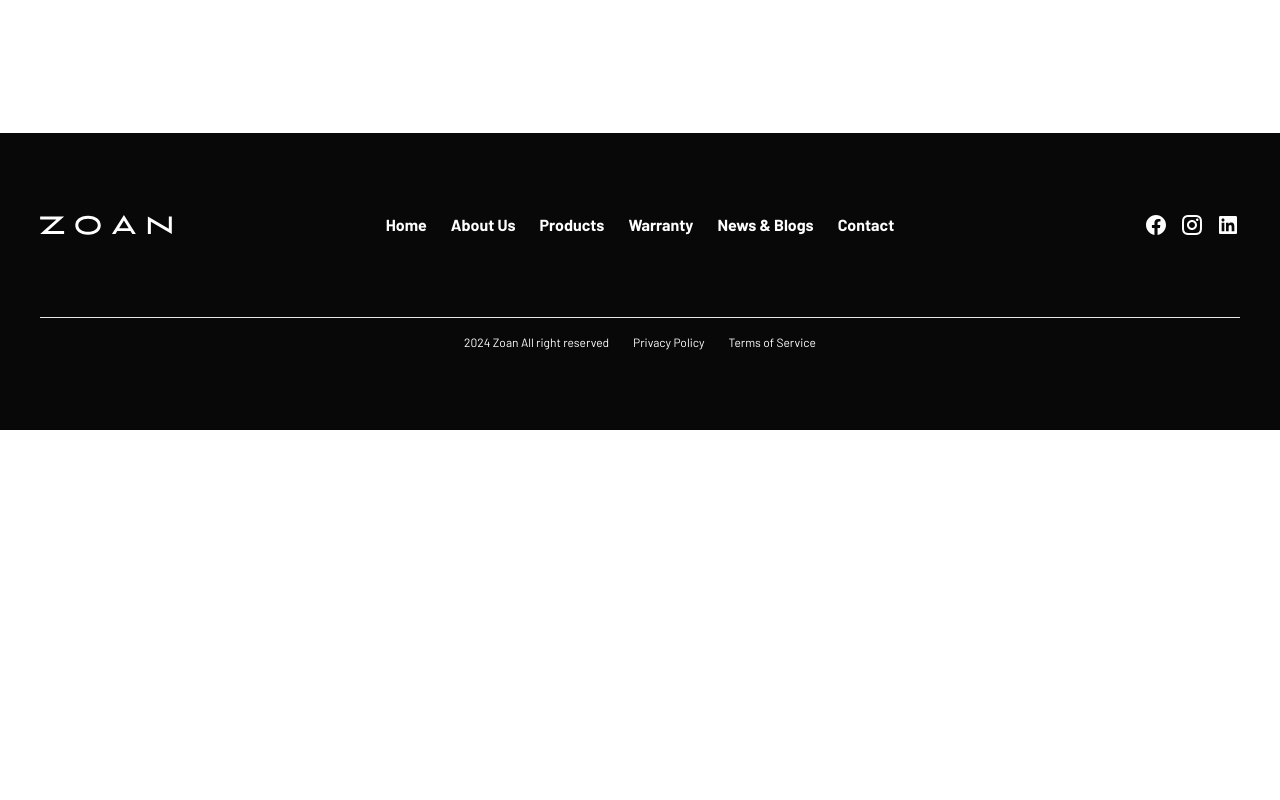
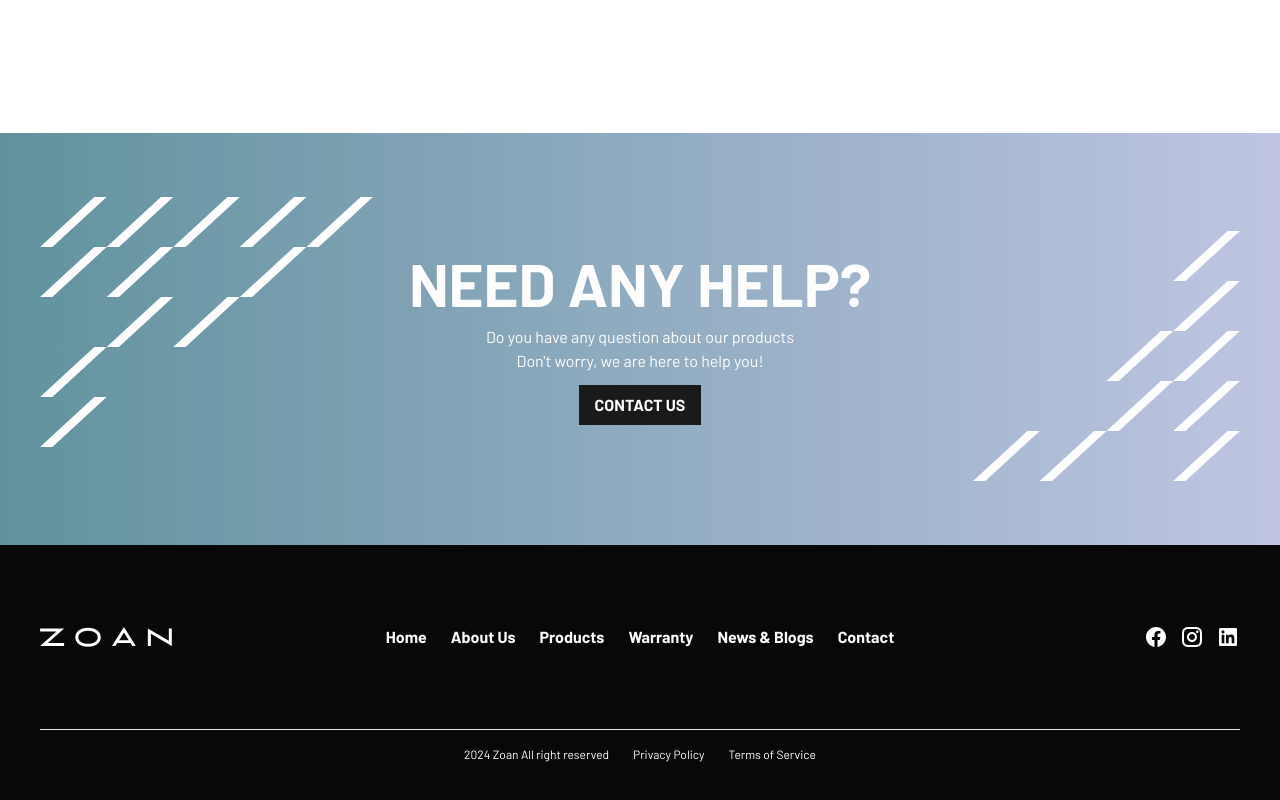
Before and after one commit to hrndbrs/zoan-client, a Next.js app: page / in a window 1280 px wide. Shown: the part 2447-3247 px from the top of the page. Before the commit the page ends 2877 px from the top, so only its background shows below. Built offline with nearby package versions, Linux system fonts and the light colour scheme.

Commit message:
feat: added cta section to homepage

```diff
--- a/app/page.tsx
+++ b/app/page.tsx
@@ -1,4 +1,4 @@
-import { Banner, CategoriesContainer } from "@/components/shared";
+import { Banner, CategoriesContainer, CallToAction } from "@/components/shared";
 import { categories } from "@/lib/mockData";
 
 const banners = [
@@ -12,6 +12,7 @@ export default function Home() {
     <div>
       <Banner bannerImages={banners} />
       <CategoriesContainer categories={categories} />
+      <CallToAction />
     </div>
   );
 }
--- /dev/null
+++ b/components/shared/cta/CallToAction.tsx
@@ -0,0 +1,41 @@
+import Image from "next/image";
+import { Button } from "@/components/ui/button";
+
+export default function CallToAction() {
+  return (
+    <section id="cta" className="bg-gradient-to-r from-z-teal to-z-indigo py-16 px-5">
+      <div className="inner-container relative text-natural-1 py-14">
+        <div className="absolute w-full h-[250px] top-0 left-0 max-lg:hidden">
+          <Image
+            src="/images/supergraphics/5x5_(1)_1.svg"
+            alt="sg"
+            fill
+            style={{
+              objectFit: "contain",
+              objectPosition: "0 50%",
+            }}
+          />
+        </div>
+        <div className="flex flex-col items-center gap-3 text-center">
+          <h2 className="text-6xl uppercase font-bold">Need Any Help?</h2>
+          <div className="flex flex-col items-center">
+            <p className="text-center">Do you have any question about our products</p>
+            <p className="text-center">Don&apos;t worry, we are here to help you!</p>
+          </div>
+          <Button>Contact Us</Button>
+        </div>
+        <div className="absolute w-full h-[250px] bottom-0 right-0 max-lg:hidden">
+          <Image
+            src="/images/supergraphics/5x5_(2)_4.svg"
+            alt="sg"
+            fill
+            style={{
+              objectFit: "contain",
+              objectPosition: "100% 50%",
+            }}
+          />
+        </div>
+      </div>
+    </section>
+  );
+}
--- a/components/shared/index.ts
+++ b/components/shared/index.ts
@@ -2,3 +2,4 @@ export { default as Header } from "./header/Header";
 export { default as Footer } from "./footer/Footer";
 export { default as Banner } from "./banner/Banner";
 export { default as CategoriesContainer } from "./categories/CategoriesContainer";
+export { default as CallToAction } from "./cta/CallToAction";
```
Also changed, not shown: public/images/supergraphics/5x5_(1)_1.svg (added), public/images/supergraphics/5x5_(2)_4.svg (added).
